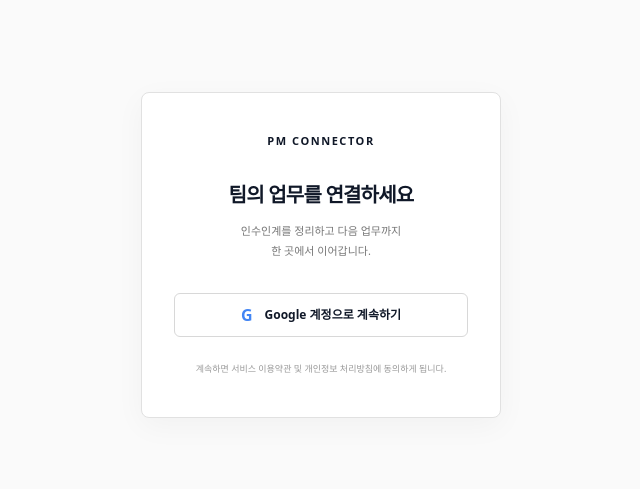
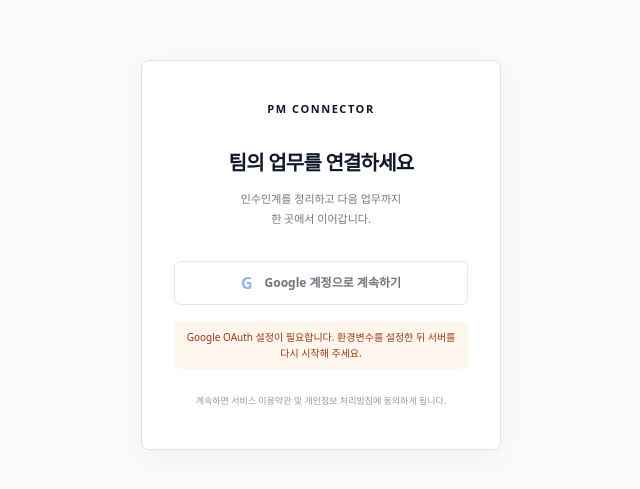
Before and after one commit to likelionA-hackathon/likelionA, a Next.js app: page /login in a window 1280 px wide. Shown: the part 145-634 px from the top of the page, without its empty margins (319-959 px from the left). Built offline with nearby package versions, Linux system fonts and the light colour scheme; no server answers; the database is empty.

Commit message:
feat: Google OAuth 로그인 연동

```diff
--- a/src/app/login/login-screen.tsx
+++ b/src/app/login/login-screen.tsx
@@ -3,8 +3,43 @@
 import { signIn } from "next-auth/react";
 import { useState } from "react";
 
-export function LoginScreen({ callbackUrl = "/" }: { callbackUrl?: string }) {
+const AUTH_ERROR_MESSAGE: Record<string, string> = {
+  AccessDenied: "Google 로그인이 취소되었거나 접근 권한이 없습니다.",
+  Configuration: "Google 로그인 설정을 확인해 주세요.",
+  OAuthSignin: "Google 로그인 요청을 시작하지 못했습니다.",
+  OAuthCallback: "Google 로그인 응답을 처리하지 못했습니다.",
+  OAuthAccountNotLinked: "이미 다른 로그인 방식으로 가입된 이메일입니다.",
+  Callback: "로그인 처리 중 오류가 발생했습니다.",
+  Default: "로그인 중 오류가 발생했습니다. 잠시 후 다시 시도해 주세요.",
+};
+
+export function LoginScreen({
+  callbackUrl = "/",
+  errorCode,
+  oauthConfigured,
+}: {
+  callbackUrl?: string;
+  errorCode?: string;
+  oauthConfigured: boolean;
+}) {
   const [loading, setLoading] = useState(false);
+  const [clientError, setClientError] = useState<string | null>(null);
+  const safeCallbackUrl = callbackUrl.startsWith("/") ? callbackUrl : "/";
+  const authError = errorCode
+    ? AUTH_ERROR_MESSAGE[errorCode] ?? AUTH_ERROR_MESSAGE.Default
+    : null;
+
+  async function startGoogleLogin() {
+    setLoading(true);
+    setClientError(null);
+    try {
+      await signIn("google", { redirectTo: safeCallbackUrl });
+    } catch {
+      setClientError("Google 로그인 페이지를 열지 못했습니다. 다시 시도해 주세요.");
+      setLoading(false);
+    }
+  }
+
   return (
     <main className="flex min-h-screen items-center justify-center bg-[#fafafa] px-5">
       <section className="w-full max-w-[360px] rounded-lg border border-[#e1e1e1] bg-white px-8 py-10 text-center shadow-[0_8px_30px_rgba(0,0,0,0.04)]">
@@ -20,18 +55,23 @@ export function LoginScreen({ callbackUrl = "/" }: { callbackUrl?: string }) {
         </p>
         <button
           type="button"
-          disabled={loading}
-          onClick={() => {
-            setLoading(true);
-            void signIn("google", {
-              redirectTo: callbackUrl.startsWith("/") ? callbackUrl : "/",
-            });
-          }}
+          disabled={loading || !oauthConfigured}
+          onClick={() => void startGoogleLogin()}
           className="mt-8 flex h-11 w-full items-center justify-center gap-3 rounded-md border border-[#d8d8d8] bg-white text-xs font-bold hover:bg-[#f8f8f8] disabled:opacity-60"
         >
           <span className="text-base font-bold text-[#4285f4]">G</span>
           {loading ? "로그인 중..." : "Google 계정으로 계속하기"}
         </button>
+        {!oauthConfigured ? (
+          <p role="alert" className="mt-4 rounded-md bg-[#fff7ed] px-3 py-2 text-[10px] leading-4 text-[#9a3412]">
+            Google OAuth 설정이 필요합니다. 환경변수를 설정한 뒤 서버를 다시 시작해 주세요.
+          </p>
+        ) : null}
+        {authError || clientError ? (
+          <p role="alert" className="mt-4 rounded-md bg-[#fff1f1] px-3 py-2 text-[10px] leading-4 text-[#b42318]">
+            {clientError ?? authError}
+          </p>
+        ) : null}
         <p className="mt-6 text-[9px] leading-4 text-[#999]">
           계속하면 서비스 이용약관 및 개인정보 처리방침에 동의하게 됩니다.
         </p>
--- a/src/app/login/page.tsx
+++ b/src/app/login/page.tsx
@@ -4,9 +4,25 @@ import { LoginScreen } from "./login-screen";
 
 export const dynamic = "force-dynamic";
 
-export default async function LoginPage({ searchParams }: { searchParams: Promise<{ callbackUrl?: string }> }) {
+export default async function LoginPage({
+  searchParams,
+}: {
+  searchParams: Promise<{ callbackUrl?: string; error?: string }>;
+}) {
   const user = await getCurrentUser();
   if (user) redirect("/");
-  const { callbackUrl } = await searchParams;
-  return <LoginScreen callbackUrl={callbackUrl} />;
+  const { callbackUrl, error } = await searchParams;
+  const oauthConfigured = Boolean(
+    process.env.AUTH_SECRET &&
+      process.env.AUTH_GOOGLE_ID &&
+      process.env.AUTH_GOOGLE_SECRET,
+  );
+
+  return (
+    <LoginScreen
+      callbackUrl={callbackUrl}
+      errorCode={error}
+      oauthConfigured={oauthConfigured}
+    />
+  );
 }
--- a/src/lib/auth.ts
+++ b/src/lib/auth.ts
@@ -15,12 +15,12 @@ export const { handlers, auth, signIn, signOut } = NextAuth({
     Google({
       clientId: process.env.AUTH_GOOGLE_ID,
       clientSecret: process.env.AUTH_GOOGLE_SECRET,
-      allowDangerousEmailAccountLinking: true,
     }),
   ],
   session: { strategy: "jwt" },
   pages: {
     signIn: "/login",
+    error: "/login",
   },
   callbacks: {
     async signIn({ user }) {
```
Also changed, not shown: 2 other files (tests, documents, lock files or other folders).
